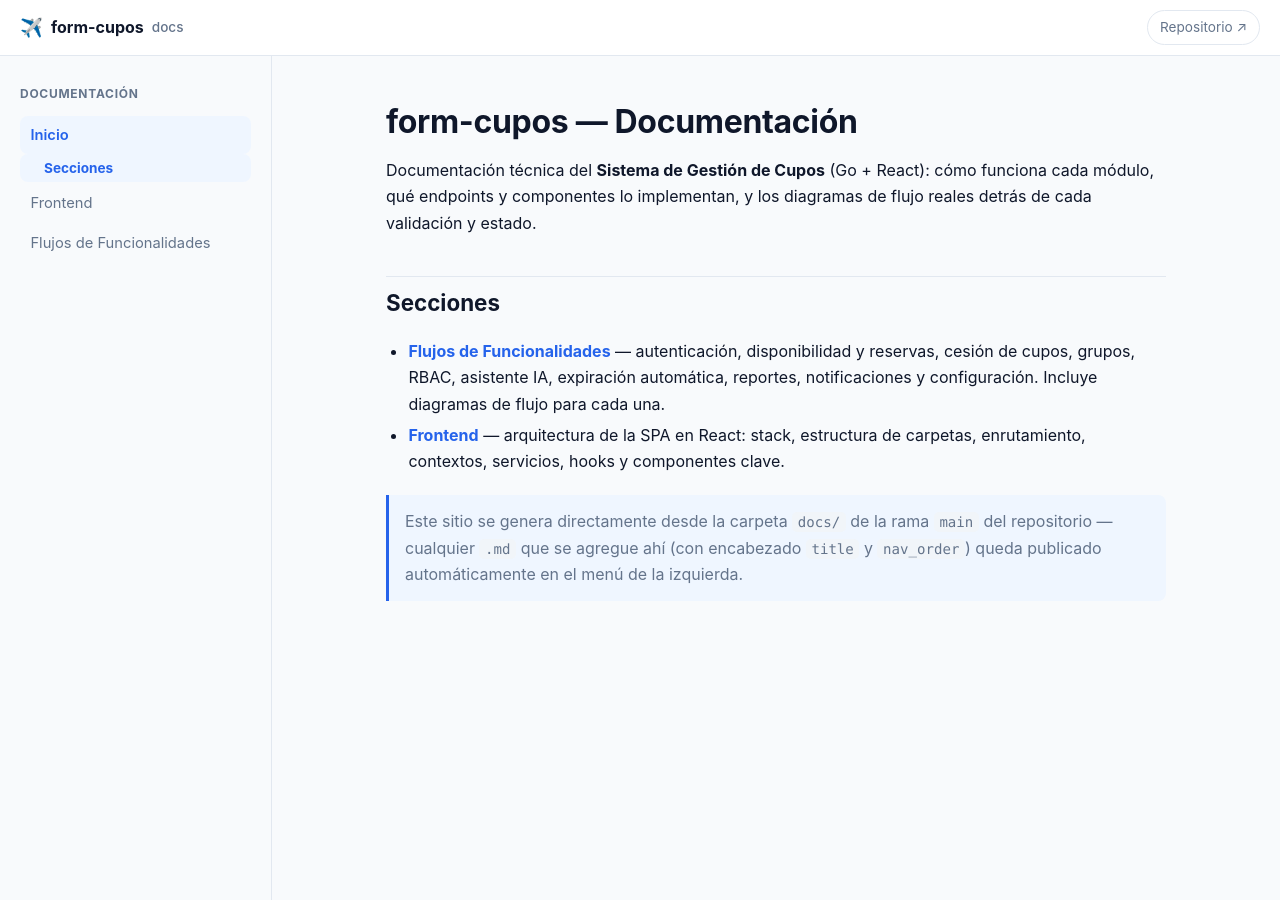
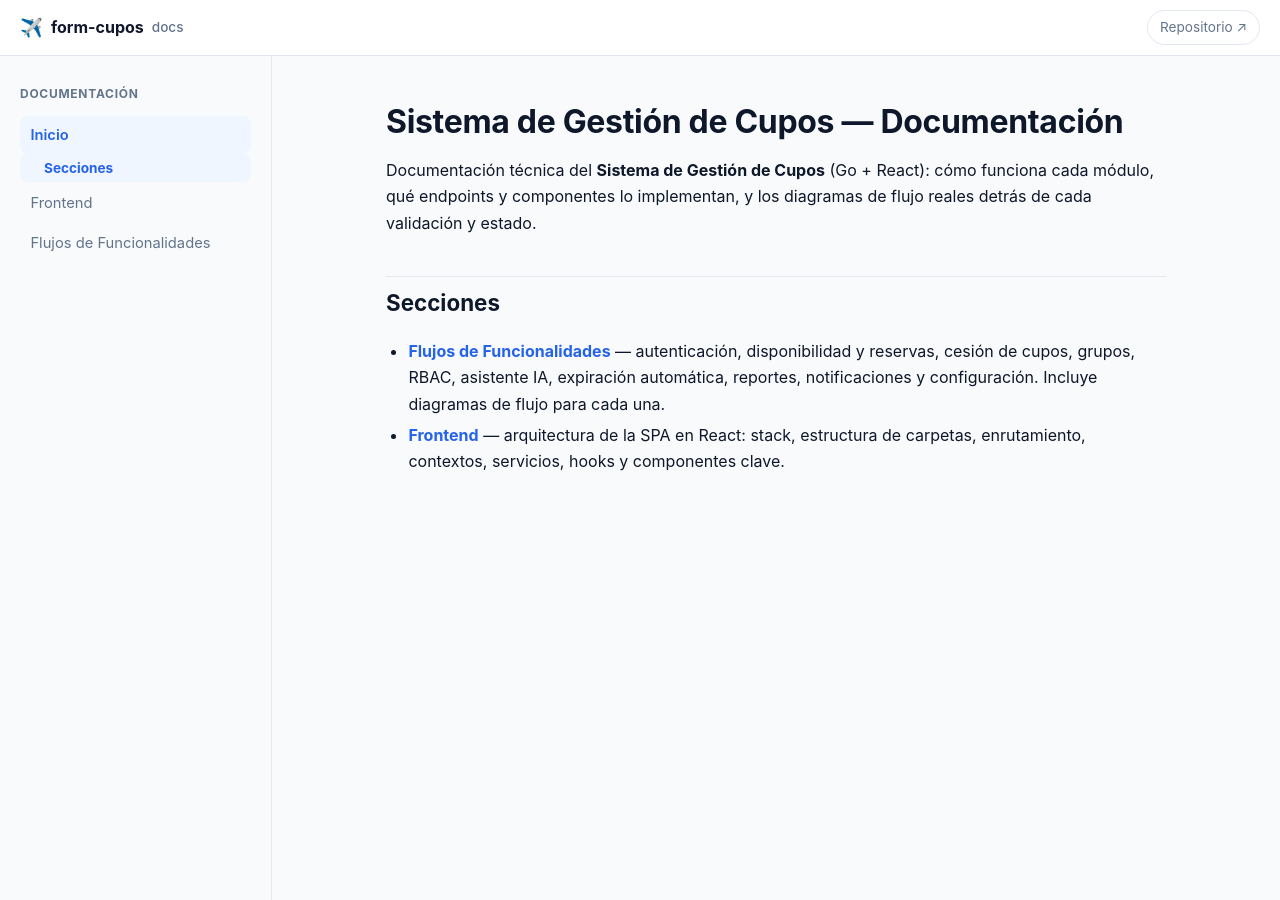
Before and after one commit to j-trz/app.cupos, a Jekyll site: the page built from docs/index.md, in a window 1280 px wide and 900 px high. Built offline with Jekyll 4.4.1, drawn with Linux system fonts in a browser that asks for light colours; our own code applies the rules of GitHub Pages for plain Markdown files.

Commit message:
Update index.md

```diff
--- a/docs/index.md
+++ b/docs/index.md
@@ -3,7 +3,7 @@ title: Inicio
 nav_order: 0
 ---
 
-# form-cupos — Documentación
+# Sistema de Gestión de Cupos — Documentación
 
 Documentación técnica del **Sistema de Gestión de Cupos** (Go + React): cómo funciona cada módulo, qué endpoints y componentes lo implementan, y los diagramas de flujo reales detrás de cada validación y estado.
 
@@ -11,5 +11,3 @@ Documentación técnica del **Sistema de Gestión de Cupos** (Go + React): cómo
 
 - **[Flujos de Funcionalidades](FLUJOS_FUNCIONALIDADES.md)** — autenticación, disponibilidad y reservas, cesión de cupos, grupos, RBAC, asistente IA, expiración automática, reportes, notificaciones y configuración. Incluye diagramas de flujo para cada una.
 - **[Frontend](FRONTEND.md)** — arquitectura de la SPA en React: stack, estructura de carpetas, enrutamiento, contextos, servicios, hooks y componentes clave.
-
-> Este sitio se genera directamente desde la carpeta `docs/` de la rama `main` del repositorio — cualquier `.md` que se agregue ahí (con encabezado `title` y `nav_order`) queda publicado automáticamente en el menú de la izquierda.
```
